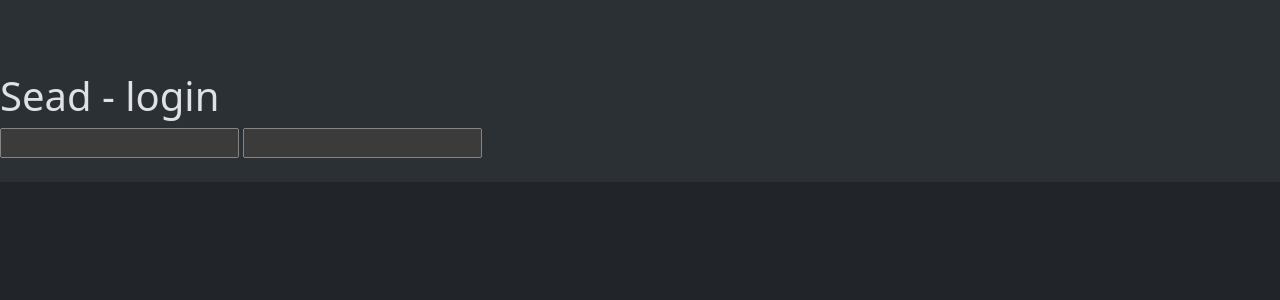
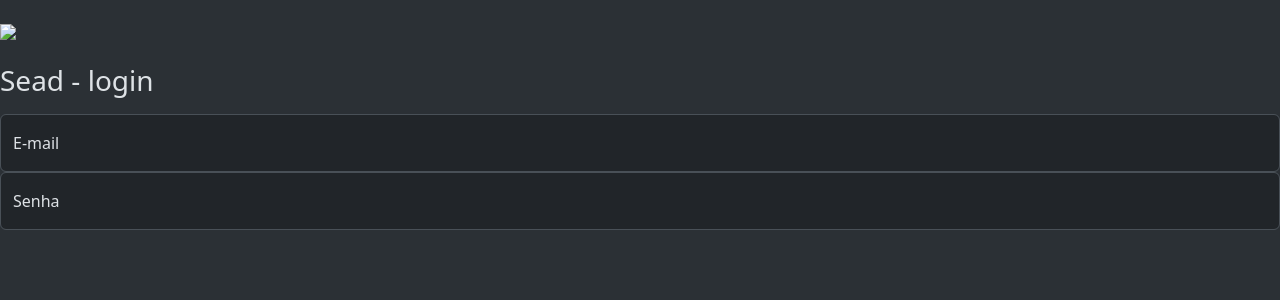
Before and after one commit to Golozeimas/SistemaDeLogin_BootStrap5, a PHP site: page / in a window 1280 px wide. Shown: the top 300 px of the page. Run offline with PHP 8.4, Linux system fonts and the light colour scheme.

Commit message:
Mudanças, acrescentando  inputs de login e senha com as suas formatações

```diff
--- a/index.php
+++ b/index.php
@@ -12,18 +12,23 @@
 
     <link rel="stylesheet" href="https://cdn.jsdelivr.net/npm/bootstrap@5.3.8/dist/css/bootstrap.min.css" >
 </head>
-<body>
+<body class="d-flex align-items-center py-4 bg-body-tertiary">
 
-    <div class="d-flex align-items-center py-4 bg-body-tertiary">
-            <main class="w-100 m-autp">
-                <form action="">
-                    <img src="" class="m-4">
-                    <h1>Sead - login</h1>
-                    <input type="" placeholder="">
-                    <input type="" placeholder>
+    <main class="w-100 m-auto">
+                <form>
+                    <img src="https://www.pi.gov.br/wp-content/uploads/2024/11/cropped-favicon.jpg" class="mb-4" height="70">
+                    <h1 class="h3 mb-3 fw-normal">Sead - login</h1> <!-- usamos h1 para manter a semântica do projeto, enquanto o bootstrap transforma em h3,
+                    e fw-normal define o peso da fonte-->
+                    <div class="form-floating">
+                        <label for="floatingInput">E-mail</label>
+                        <input type="email" class="form-control" id="floatingInput" placeholder="seu-email@gmail.com">
+                    </div>
+                    <div class="form-floating">
+                        <label for="floatingInput">Senha</label>
+                        <input type="password" class="form-control" id="floatingInput" placeholder="sua senha">
+                    </div>
                 </form>
-            </main>
-    </div>
+    </main>
 
 <script src="https://cdn.jsdelivr.net/npm/bootstrap@5.3.8/dist/js/bootstrap.bundle.min.js"></script>
 </body>
```
